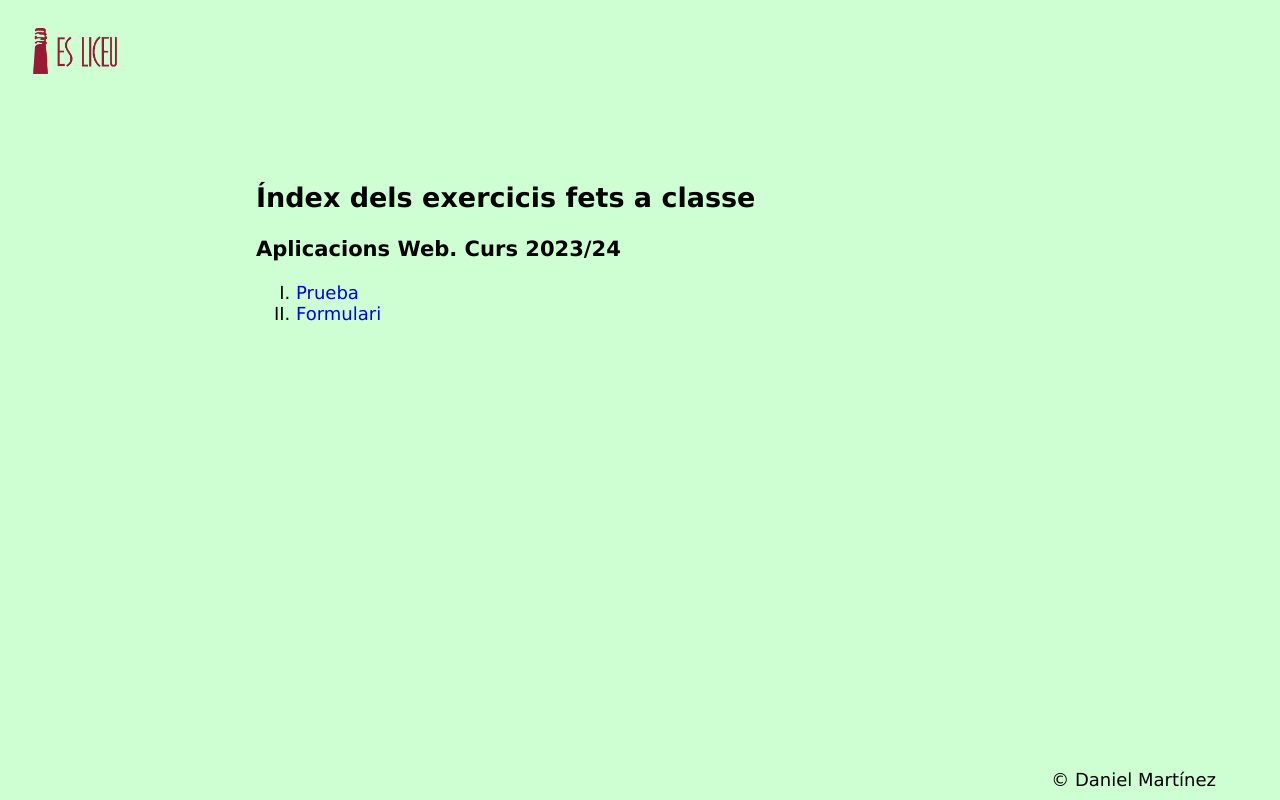
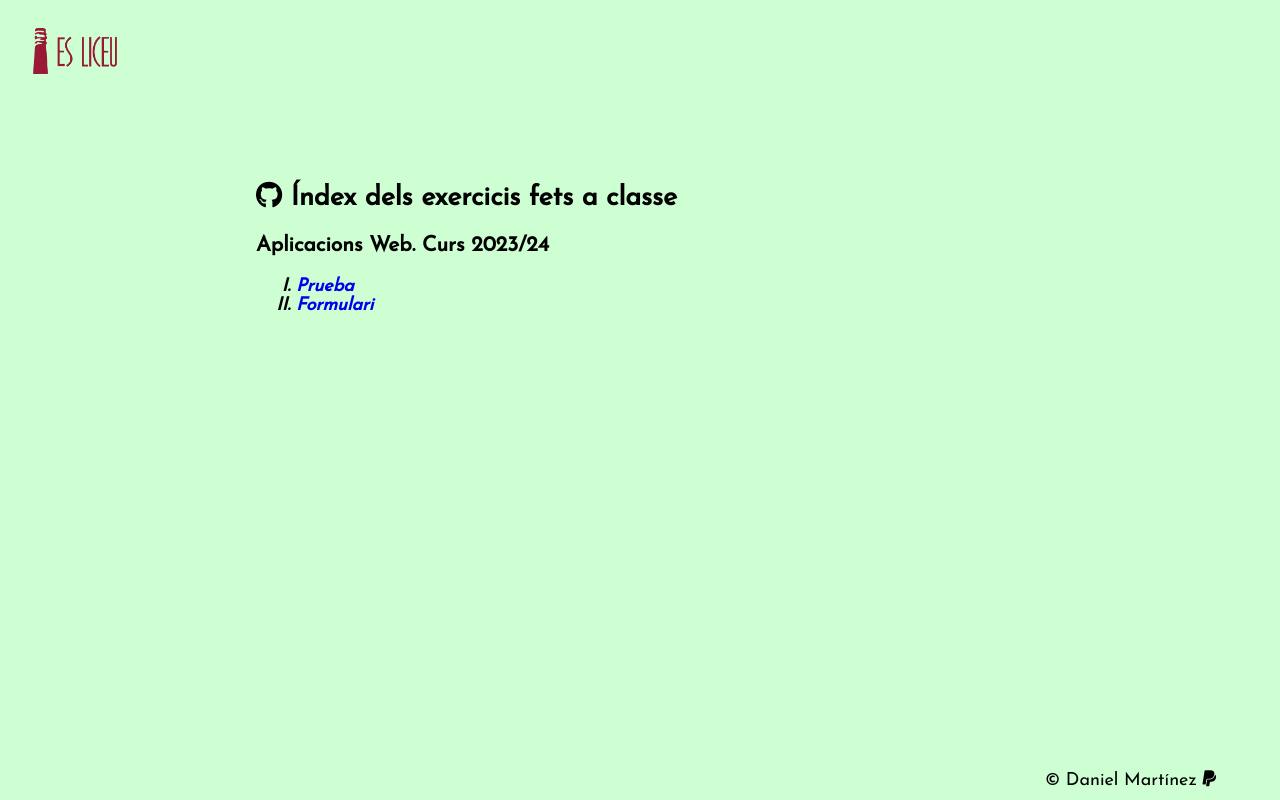
Before and after one commit to dmartinez82/AplicacionsWeb23, a plain HTML site: page index.html in a window 1280 px wide. Drawn offline with Linux system fonts and the light colour scheme.

Commit message:
Google Fonts + FontAwesome

```diff
--- a/css/index.css
+++ b/css/index.css
@@ -1,9 +1,12 @@
+
+  @import url('https://fonts.googleapis.com/css2?family=Josefin+Sans&display=swap');
+
 body{
     margin: 0;
     box-sizing: border-box;
     background-color: rgb(205, 255, 211);
     font-size: large;
-    font-family: 'Lucida Sans', 'Lucida Sans Regular', 'Lucida Grande', 'Lucida Sans Unicode', Geneva, Verdana, sans-serif;
+    font-family: 'Josefin Sans', sans-serif;
     padding: 20vh 20vw;
     height: 100vh;
 }
@@ -11,6 +14,8 @@ body{
 li{
     list-style-type: upper-roman;
     width: 40%;
+    font-style: italic;
+    font-weight: bolder;
 }
 
 ::selection{
--- a/index.html
+++ b/index.html
@@ -5,12 +5,13 @@
     <meta name="viewport" content="width=device-width, initial-scale=1.0">
     <title>Aplicacions Web 2023</title>
     <link rel="stylesheet" href="./css/index.css">
+    <script src="https://kit.fontawesome.com/e18b79c727.js" crossorigin="anonymous"></script>
 </head>
 <body>
 
     <img id="logoLiceu" src="./img/logoliceweb2.png" alt="Logo Liceu">
 
-    <h2>Índex dels exercicis fets a classe</h2>
+    <h2> <i class="fa-brands fa-github"></i> Índex dels exercicis fets a classe</h2>
     <h3>Aplicacions Web. Curs 2023/24</h3>
 
     <ol>
@@ -19,7 +20,7 @@
     </ol>
 
     <footer>
-        &copy; Daniel Martínez
+        &copy; Daniel Martínez <i class="fa-brands fa-paypal"></i>
     </footer>
 
 </body>
```
